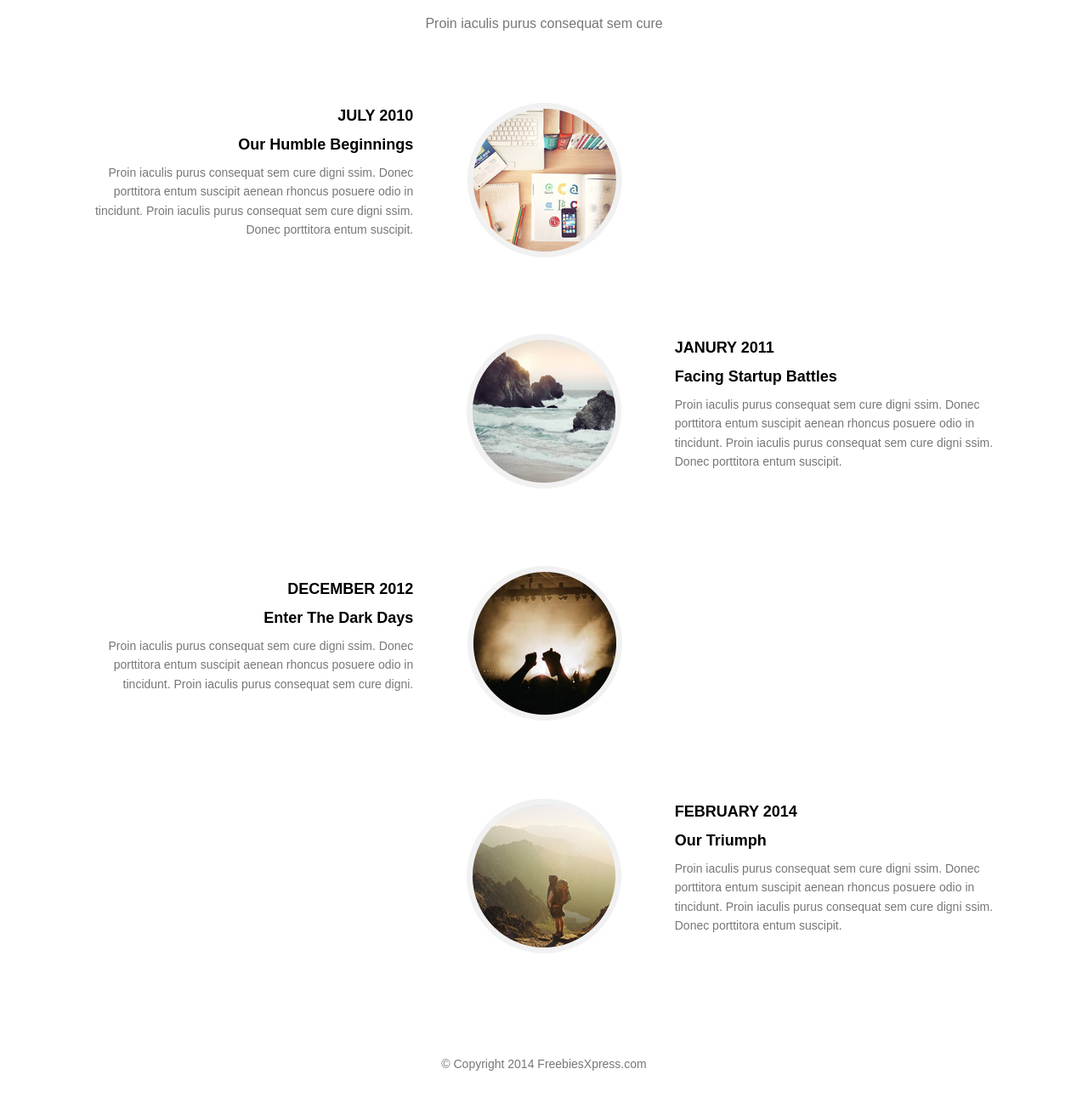
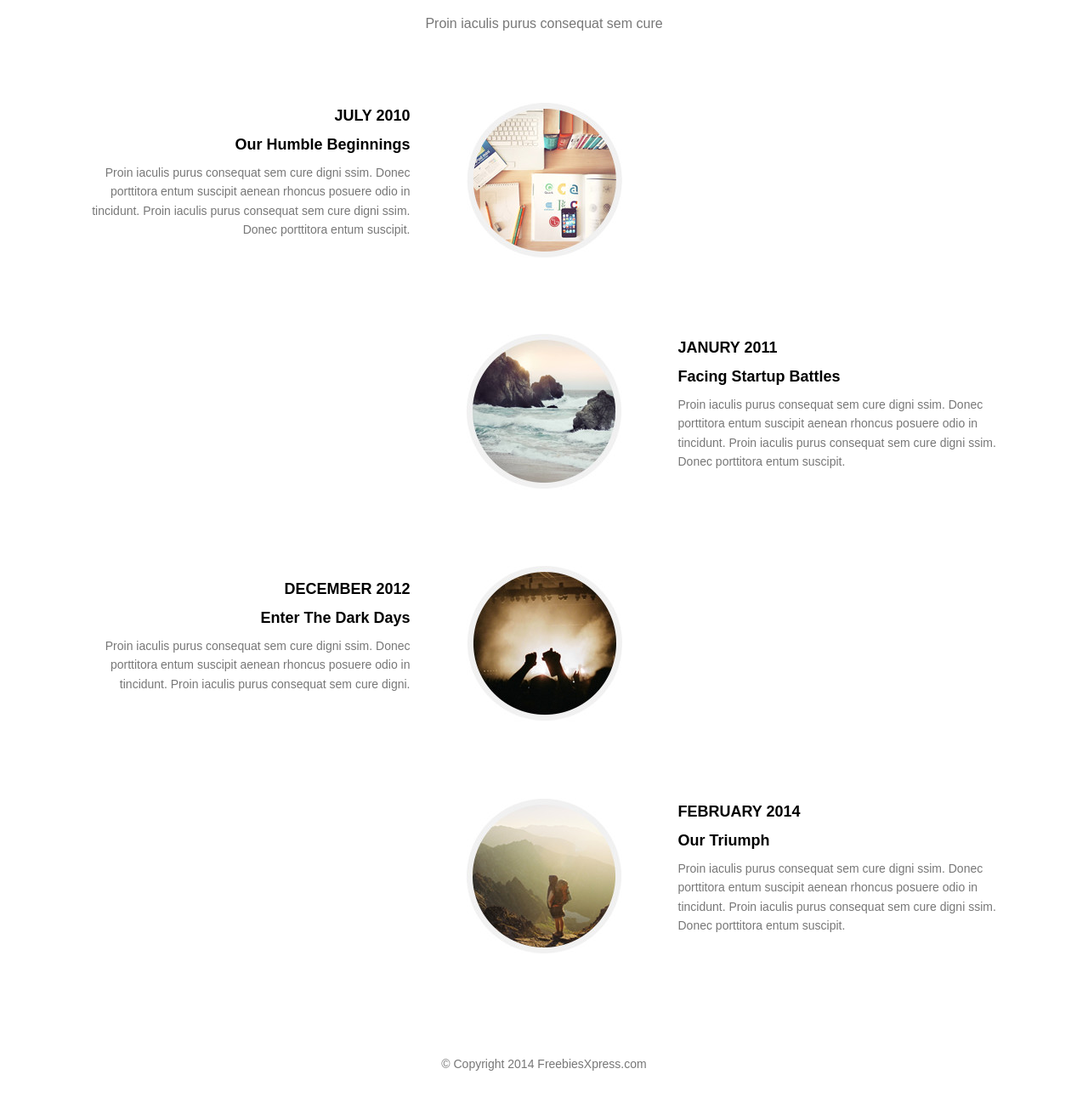
Before and after one commit to volteryanec/Golden-One-Page-Web-Template.github.io, a plain HTML site: page index.html in a window 1280 px wide. Shown: the part 2689-3980 px from the top of the page at 85% size. Drawn offline with nearby package versions, Linux system fonts and the light colour scheme.

Commit message:
remove flex

```diff
--- a/index.html
+++ b/index.html
@@ -122,7 +122,7 @@
             <p class="services__text">Proin iaculis purus consequat sem cure</p>
           </div>
         </div>
-        <div class="d-flex flex-row img ">
+        <div class="row img ">
           <div class="col-xl-3  order-1 ">
             <img src="img/about1.jpg" alt="Работа" />
           </div>
@@ -138,7 +138,7 @@
           </div>
           <div class="col order-1"></div>
         </div>
-        <div class="d-flex flex-row img">
+        <div class="row img">
           <div class="col-xl-3 align-self-center order-1 ">
             <img src="img/about2.jpg" alt="Работа" />
           </div>
@@ -155,7 +155,7 @@
           <div class="col "></div>
         </div>
 
-        <div class="d-flex flex-row img ">
+        <div class="row img ">
           <div class="col-xl-3   order-1 ">
             <img src="img/about3.jpg" alt="Работа" />
           </div>
@@ -170,7 +170,7 @@
           </div>
           <div class="col order-1"></div>
         </div>
-        <div class="d-flex flex-row ">
+        <div class="row ">
           <div class="col-xl-3 align-self-center order-1 ">
             <img src="img/about4.jpg" alt="Работа" />
           </div>
```
